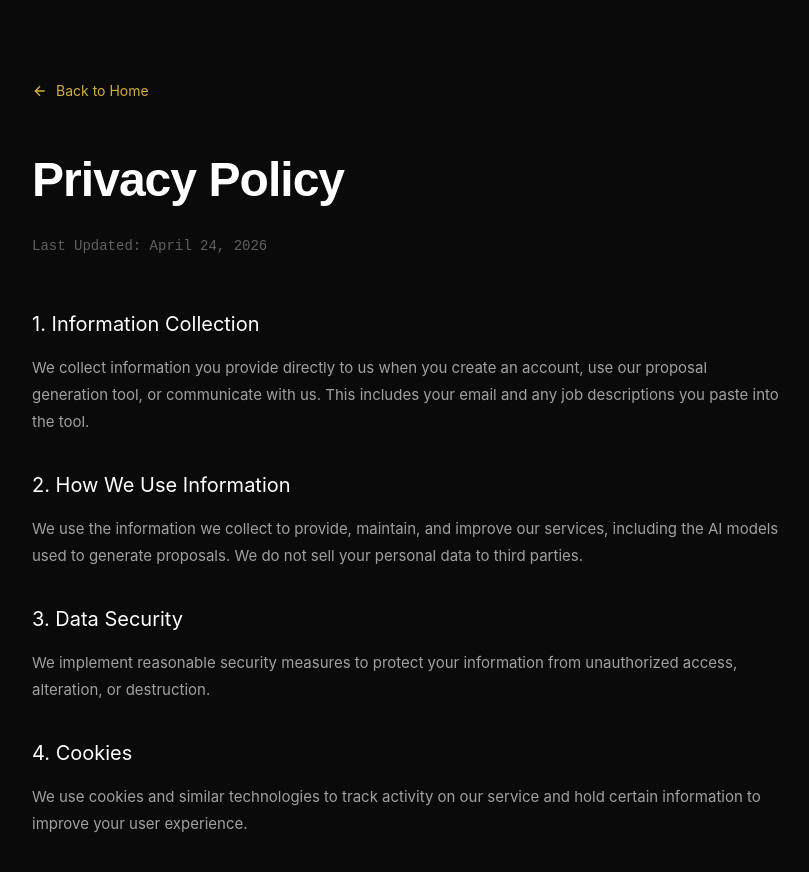
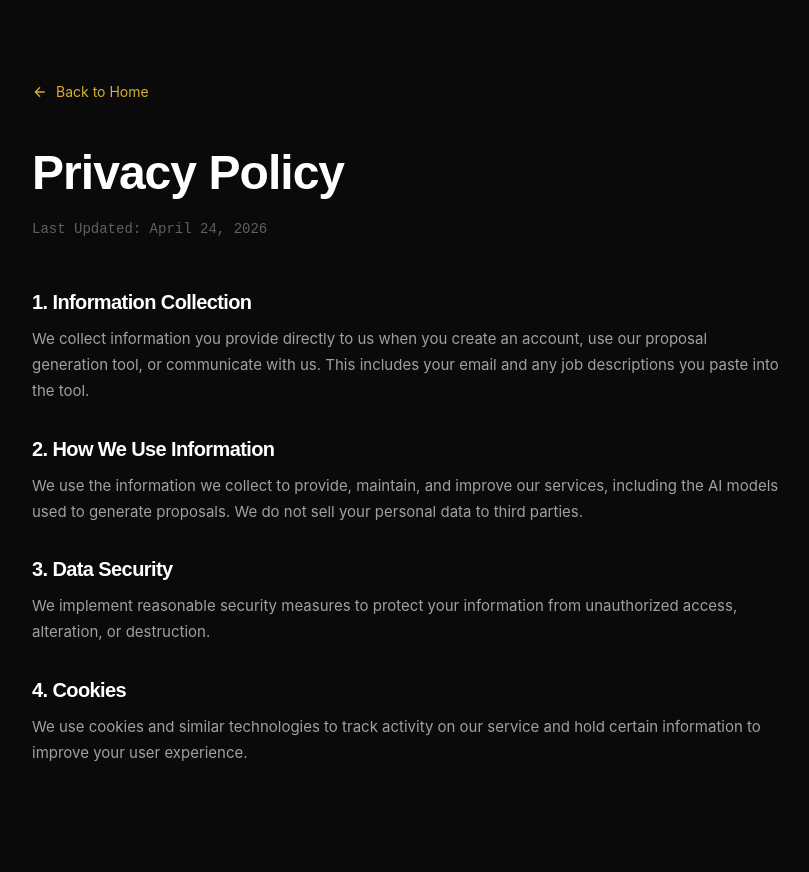
Before and after one commit to AstrofaceLab/UProspectKit, a Next.js app: page /privacy-policy in a window 1280 px wide. Shown: the top 872 px of the page, without its empty margins (232-1041 px from the left). After the commit the page ends 846 px from the top, so only its background shows below. Built offline with nearby package versions, Linux system fonts and the light colour scheme.

Commit message:
Optimize text-margin space and typography

```diff
--- a/app/globals.css
+++ b/app/globals.css
@@ -43,9 +43,22 @@ html, body {
   color: var(--text-primary);
   font-family: var(--font-body);
   font-size: 15px;
-  line-height: 1.6;
+  line-height: 1.7; /* Slightly increased for better readability */
   -webkit-font-smoothing: antialiased;
   overflow-x: hidden;
+}
+
+h1, h2, h3, h4 {
+  font-family: var(--font-display);
+  font-weight: 700;
+  line-height: 1.2;
+  letter-spacing: -0.03em;
+  color: var(--text-primary);
+}
+
+p {
+  line-height: 1.75;
+  color: var(--text-secondary);
 }
 
 .container {
--- a/app/page.tsx
+++ b/app/page.tsx
@@ -583,7 +583,7 @@ export default function Home() {
               fontWeight: 800,
               fontSize: "clamp(32px, 6vw, 48px)",
               color: "var(--text-primary)",
-              margin: "0 0 16px",
+              margin: "0 0 24px", /* Increased from 16px */
               letterSpacing: "-0.03em",
               lineHeight: 1.1,
             }}
@@ -596,8 +596,8 @@ export default function Home() {
               fontSize: "clamp(15px, 2vw, 18px)",
               fontFamily: "var(--font-body)",
               maxWidth: "600px",
-              margin: "0 auto",
-              lineHeight: "1.6",
+              margin: "0 auto 32px", /* Added bottom margin */
+              lineHeight: "1.7",
             }}
           >
             Transform job descriptions into high-converting, human-sounding proposals. Tailored to your experience and tone.
@@ -610,7 +610,7 @@ export default function Home() {
           style={{
             display: "grid",
             gridTemplateColumns: "400px 1fr",
-            gap: "32px",
+            gap: "40px", /* Increased from 32px */
             alignItems: "start",
             width: "100%",
             boxSizing: "border-box",
@@ -1075,8 +1075,8 @@ export default function Home() {
         </div>
 
         {/* ── SAVED PROPOSALS ── */}
-        <div style={{ marginTop: "80px" }}>
-          <div style={{ display: "flex", alignItems: "center", gap: "16px", marginBottom: "32px" }}>
+        <div style={{ marginTop: "100px" }}> {/* Increased from 80px */}
+          <div style={{ display: "flex", alignItems: "center", gap: "16px", marginBottom: "40px" }}> {/* Increased from 32px */}
             <h2
               style={{
                 fontFamily: "var(--font-display)",
@@ -1203,11 +1203,11 @@ export default function Home() {
           )}
         </div>
 
-        {/* ── SEO Content Section (Visually subtle but crawlable) ── */}
+        {/* ── SEO Content Section ── */}
         <section
           style={{
-            marginTop: "120px",
-            padding: "60px 0",
+            marginTop: "160px", /* Increased from 120px */
+            padding: "80px 0", /* Increased from 60px */
             borderTop: "1px solid var(--border)",
             opacity: 0.8
           }}
```
